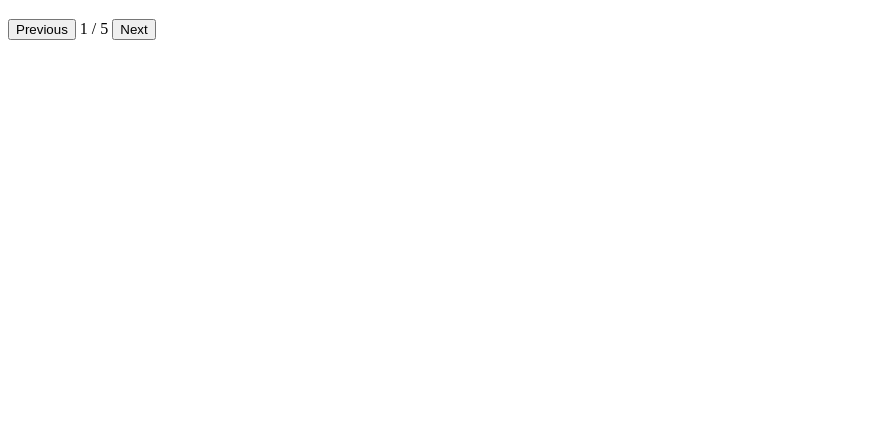
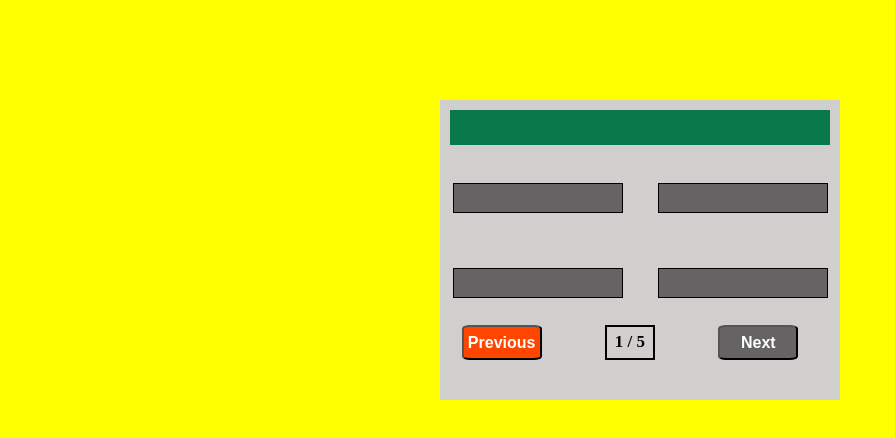
Before and after one commit to karn5276/Front-end, a plain HTML site: page index.html in a window 1280 px wide. Shown: the whole page, without its empty margins (0-895 px from the left). Drawn offline with Linux system fonts and the light colour scheme.

Commit message:
add css file path

```diff
--- a/index.html
+++ b/index.html
@@ -4,7 +4,7 @@
     <meta charset="UTF-8">
     <meta name="viewport" content="width=device-width, initial-scale=1.0">
     <title>Document</title>
-    <!-- <link rel="stylesheet" href="quize.css"> -->
+    <link rel="stylesheet" href="style.css">
 </head>
 <body>
     <div id="main_container">
```
